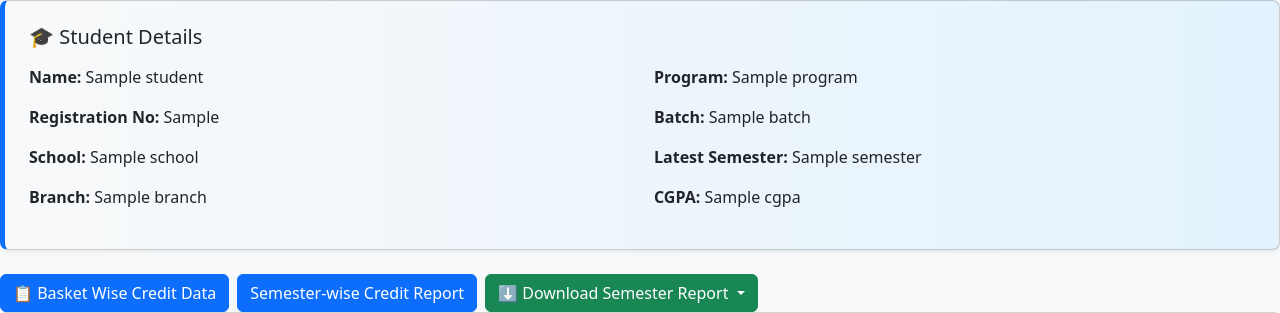
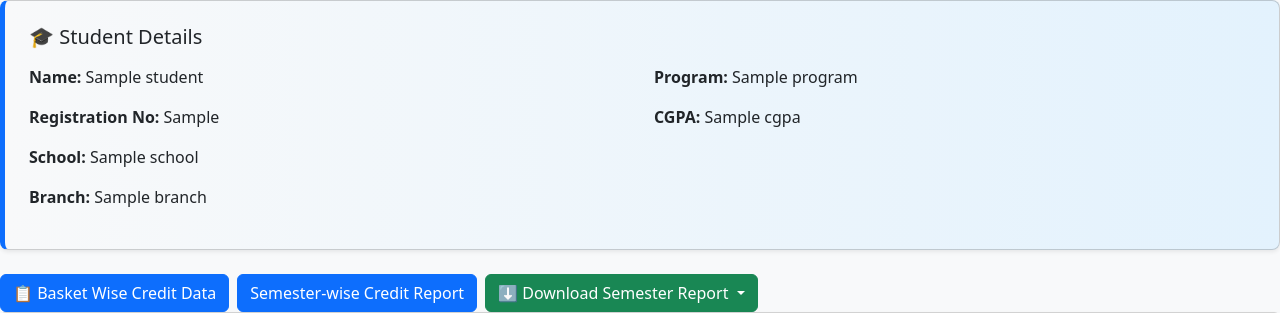
Before and after one commit to Rajendra9692385543/My-Result, a Flask app: template templates/credit_view.html in a window 1280 px wide. Shown: the top 313 px of the page. Run offline with Flask 3, Linux system fonts and the light colour scheme; the template is opened without the code that fills it: most values are stand-ins (such as "Sample title", 1, 10 or a date in 2020).

Commit message:
Optimized the app.py

```diff
--- a/templates/credit_view.html
+++ b/templates/credit_view.html
@@ -32,8 +32,8 @@
         </div>
         <div class="col-md-6">
             <p><strong>Program:</strong> {{ student.program }}</p>
-            <p><strong>Batch:</strong> {{ student.batch }}</p>
-            <p><strong>Latest Semester:</strong> {{ student.semester }}</p>
+
+
             <p><strong>CGPA:</strong> {{ student.cgpa }}</p>
         </div>
     </div>
```
